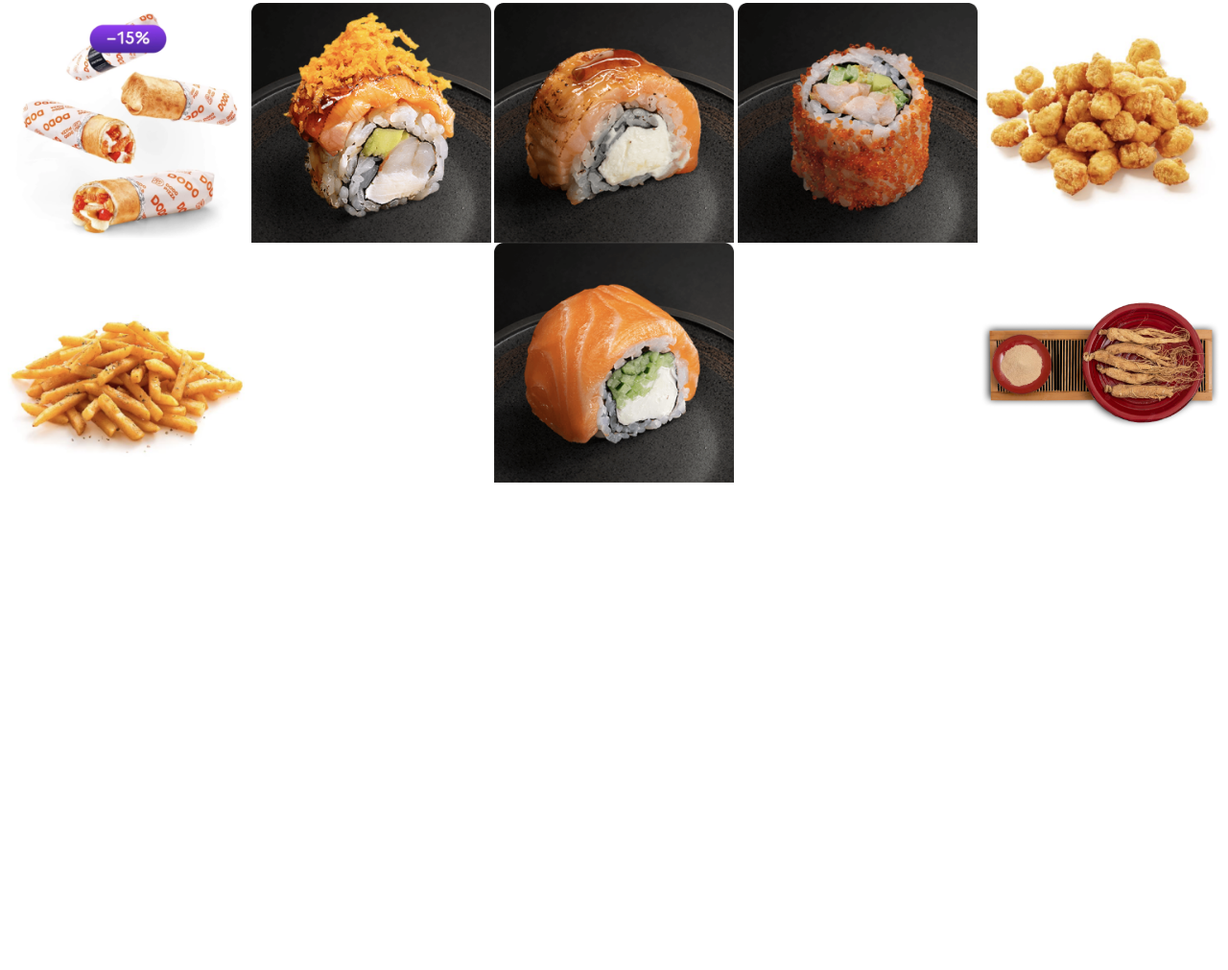
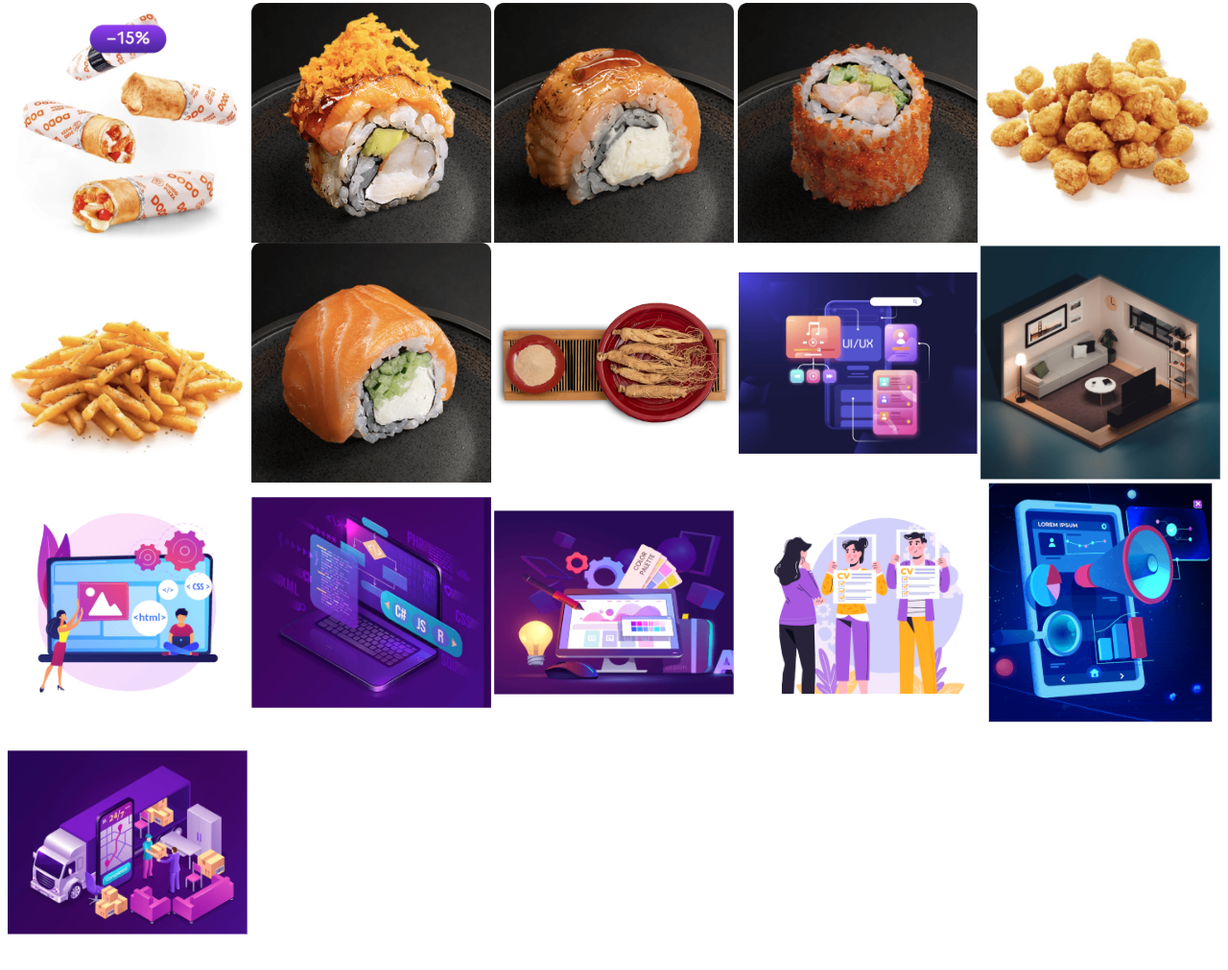
Before and after one commit to Hikmatillo19/linkImg, a plain HTML site: page index.html in a window 1280 px wide. Shown: the part 2005-3016 px from the top of the page at 96% size. Before the commit the page ends 2516 px from the top, so only its background shows below. Drawn offline with Linux system fonts and the light colour scheme.

Commit message:
digi img

```diff
--- a/index.html
+++ b/index.html
@@ -57,6 +57,14 @@
         <img src="img/Rectangle 4-9.png" alt="">
         <img src="img/Rectangle 4.png" alt="">
         <img src="img/jenshen.png" alt="">
+        <img src="img/Jad on Twitter 2-1.png" alt="">
+        <img src="img/Jad on Twitter 2.png" alt="">
+        <img src="img/Jad on Twitter 3.png" alt="">
+        <img src="img/Jad on Twitter 4.png" alt="">
+        <img src="img/Jad on Twitter 5.png" alt="">
+        <img src="img/Jad on Twitter 6.png" alt="">
+        <img src="img/Jad on Twitter 7.png" alt="">
+        <img src="img/Jad on Twitter 8.png" alt="">
     </div>
 </body>
 </html>
```
Also changed, not shown: img/Jad on Twitter 2-1.png (added), img/Jad on Twitter 2.png (added), img/Jad on Twitter 3.png (added), img/Jad on Twitter 4.png (added), img/Jad on Twitter 5.png (added), img/Jad on Twitter 6.png (added), img/Jad on Twitter 7.png (added), img/Jad on Twitter 8.png (added), img/Rectangle 11 (1).png (added).
